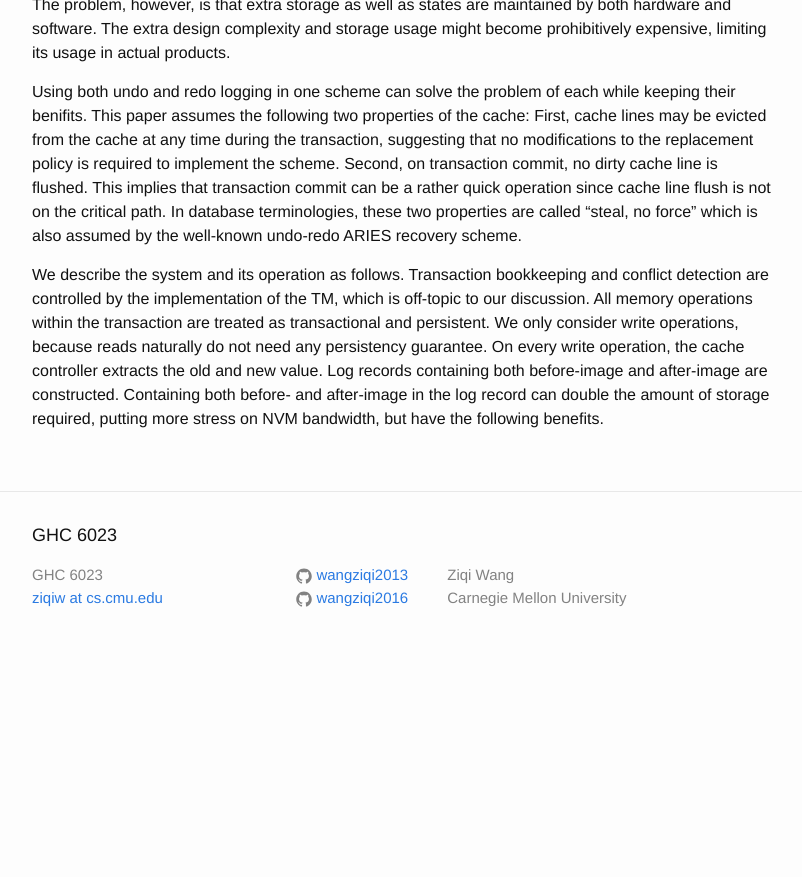
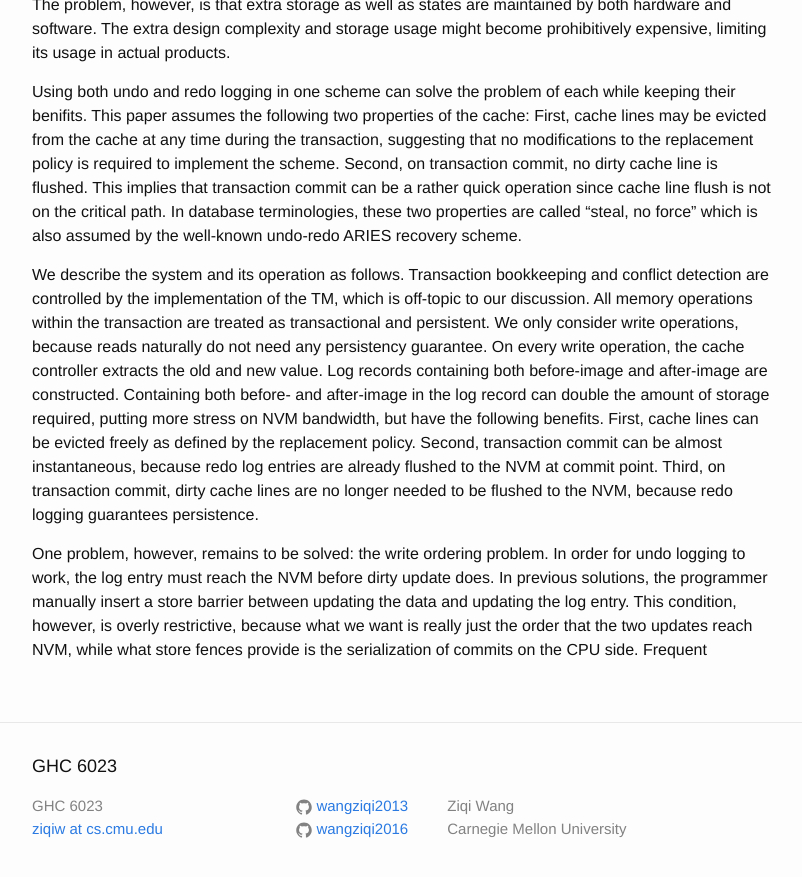
Before and after one commit to wangziqi2013/wangziqi2013.github.io, a Jekyll site: the page built from _posts/2019-01-14-steal-no-force.markdown, in a window 1280 px wide and 900 px high, scrolled down 1276 px. Shown: the top 877 px of the window, without its empty margins (238-1040 px from the left). Built offline with Jekyll 4.4.1, drawn with Linux system fonts in a browser that asks for light colours; before the commit the page ends 1945 px from its top, so only the background shows below that.

Commit message:
Adding write ordering

```diff
--- a/_posts/2019-01-14-steal-no-force.markdown
+++ b/_posts/2019-01-14-steal-no-force.markdown
@@ -54,4 +54,13 @@ implementation of the TM, which is off-topic to our discussion. All memory opera
 as transactional and persistent. We only consider write operations, because reads naturally do not need any persistency
 guarantee. On every write operation, the cache controller extracts the old and new value. Log records containing both before-image
 and after-image are constructed. Containing both before- and after-image in the log record can double the amount of storage
-required, putting more stress on NVM bandwidth, but have the following benefits.
+required, putting more stress on NVM bandwidth, but have the following benefits. First, cache lines can be evicted freely
+as defined by the replacement policy. Second, transaction commit can be almost instantaneous, because redo log entries are
+already flushed to the NVM at commit point. Third, on transaction commit, dirty cache lines are no longer needed to be
+flushed to the NVM, because redo logging guarantees persistence.
+
+One problem, however, remains to be solved: the write ordering problem. In order for undo logging to work, the log entry
+must reach the NVM before dirty update does. In previous solutions, the programmer manually insert a store barrier between
+updating the data and updating the log entry. This condition, however, is overly restrictive, because what we want is really
+just the order that the two updates reach NVM, while what store fences provide is the serialization of commits on the CPU side.
+Frequent
```
